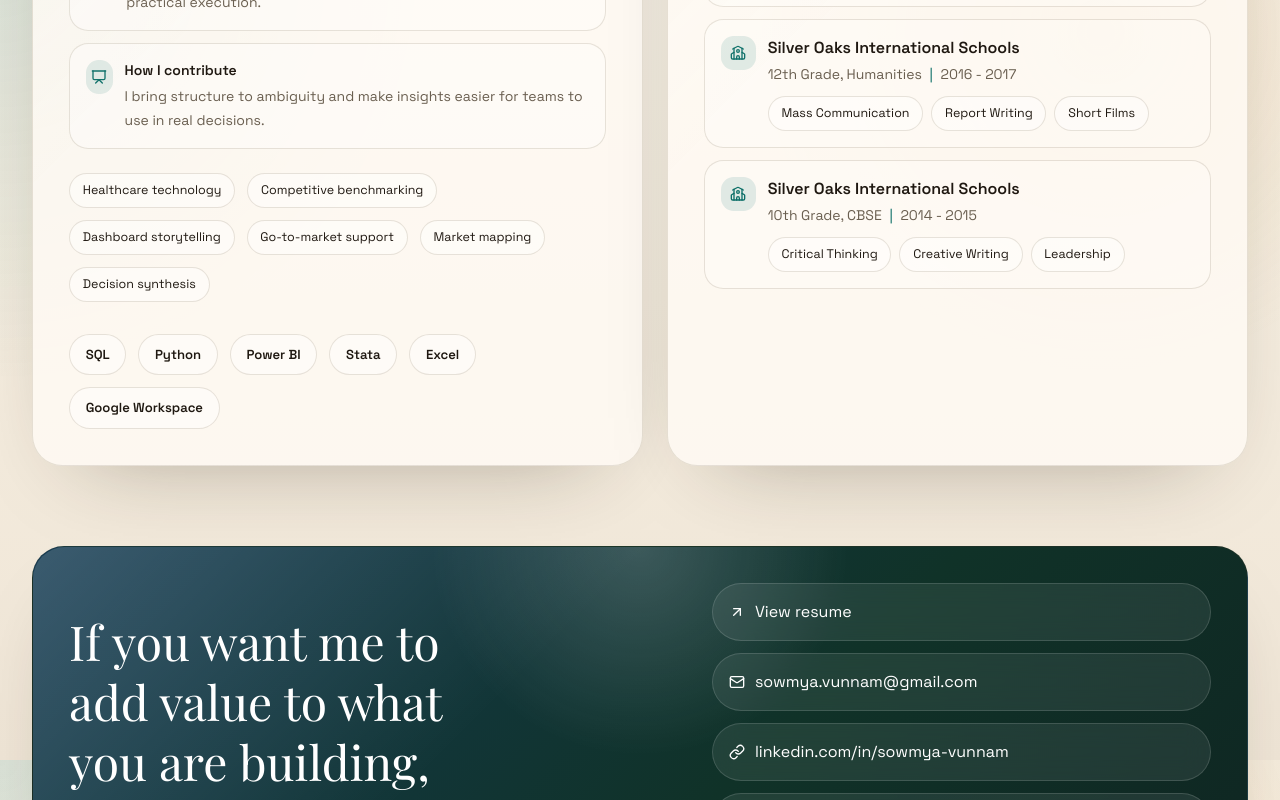
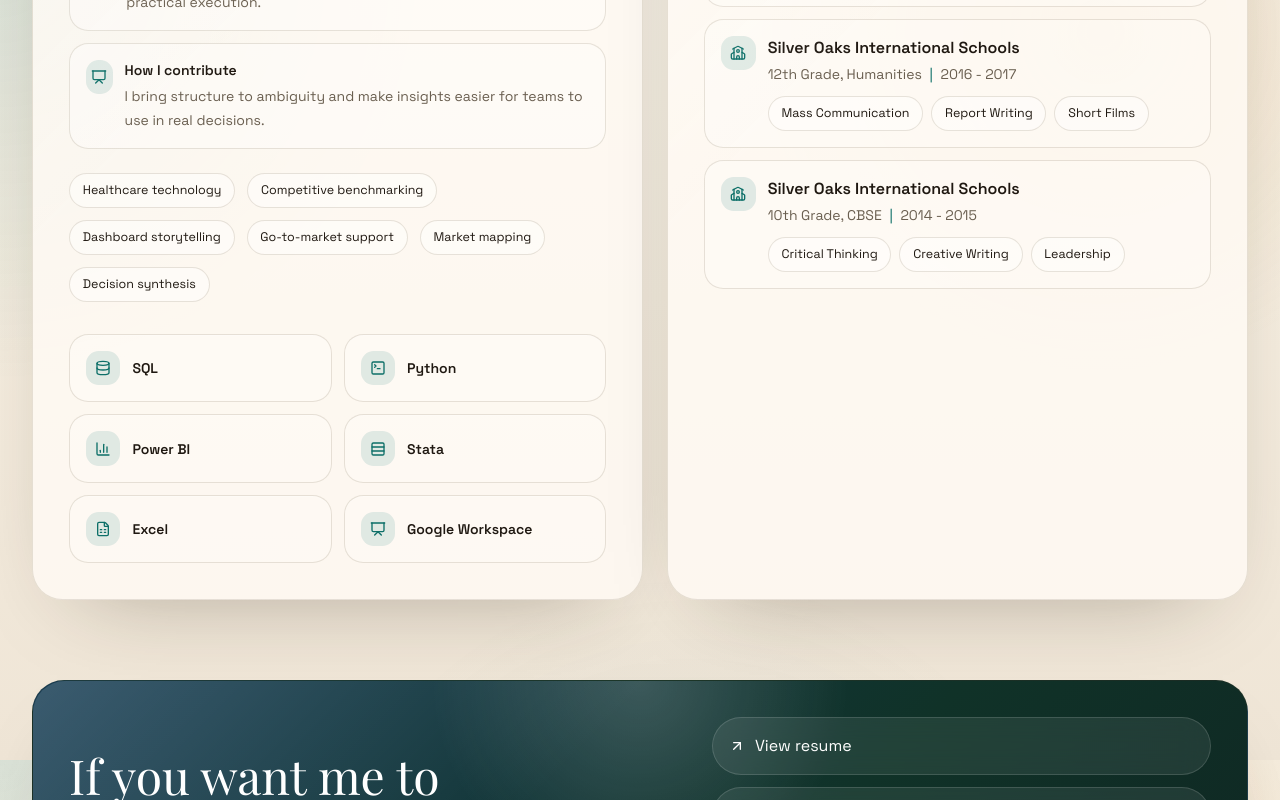
Before and after one commit to SowmyaVunnam/SowmyaVunnam.github.io, a Next.js app: page / in a window 1280 px wide. Shown: the part 3240-4040 px from the top of the page. Built offline with nearby package versions, Linux system fonts and the light colour scheme; no server answers; a web font is replaced by a local one.

Commit message:
Use skill iconography in about section

```diff
--- a/src/app/globals.css
+++ b/src/app/globals.css
@@ -447,6 +447,16 @@ button:focus-visible {
   background: rgba(255, 255, 255, 0.02);
 }
 
+.skill-tile {
+  background: rgba(255, 255, 255, 0.24);
+  box-shadow: inset 0 1px 0 rgba(255, 255, 255, 0.18);
+}
+
+.dark .skill-tile {
+  background: rgba(255, 255, 255, 0.03);
+  box-shadow: inset 0 1px 0 rgba(255, 255, 255, 0.03);
+}
+
 .education-divider {
   margin: 0 0.25rem;
   color: var(--accent);
--- a/src/app/page.tsx
+++ b/src/app/page.tsx
@@ -7,6 +7,7 @@ import {
   ChartNoAxesCombined,
   CircleDot,
   Database,
+  FileSpreadsheet,
   GraduationCap,
   HeartPulse,
   LibraryBig,
@@ -15,9 +16,11 @@ import {
   MapPin,
   Phone,
   Presentation,
+  Rows3,
   School,
   Sparkles,
   Target,
+  TerminalSquare,
   Workflow,
 } from "lucide-react";
 import { ThemeToggle } from "@/components/ThemeToggle";
@@ -123,7 +126,32 @@ const projects = [
   },
 ];
 
-const tools = ["SQL", "Python", "Power BI", "Stata", "Excel", "Google Workspace"];
+const skills = [
+  {
+    label: "SQL",
+    icon: Database,
+  },
+  {
+    label: "Python",
+    icon: TerminalSquare,
+  },
+  {
+    label: "Power BI",
+    icon: BarChart3,
+  },
+  {
+    label: "Stata",
+    icon: Rows3,
+  },
+  {
+    label: "Excel",
+    icon: FileSpreadsheet,
+  },
+  {
+    label: "Google Workspace",
+    icon: Presentation,
+  },
+];
 
 const education = [
   {
@@ -431,11 +459,16 @@ export default function Home() {
                 </span>
               ))}
             </div>
-            <div className="mt-8 flex flex-wrap gap-3">
-              {tools.map((item) => (
-                <span key={item} className="pill-tag">
-                  {item}
-                </span>
+            <div className="mt-8 grid gap-3 sm:grid-cols-2">
+              {skills.map(({ label, icon: Icon }) => (
+                <div key={label} className="skill-tile rounded-[1.2rem] border border-[var(--line)] p-4">
+                  <div className="flex items-center gap-3">
+                    <div className="icon-shell icon-shell-sm">
+                      <Icon className="h-4 w-4 text-[color:var(--accent)]" />
+                    </div>
+                    <p className="text-sm font-semibold">{label}</p>
+                  </div>
+                </div>
               ))}
             </div>
           </article>
```
